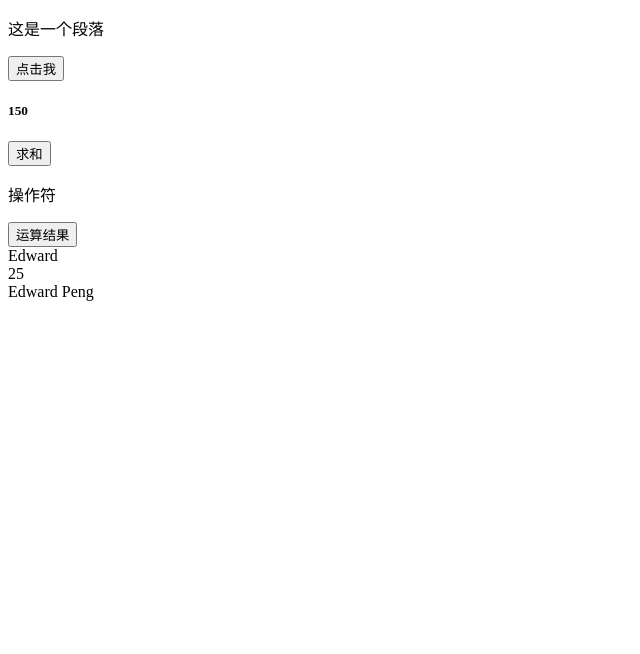
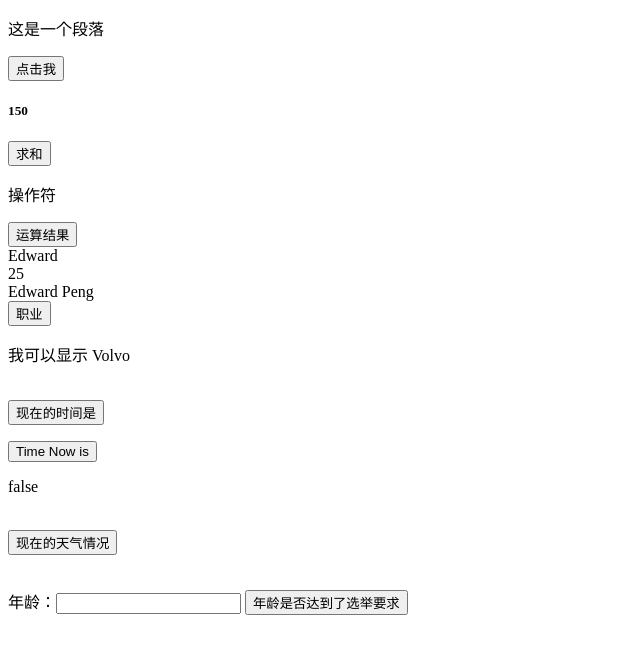
Before and after one commit to coolpeng/JavaScriptPractice, a plain HTML site: page JSPractice/index.html in a window 1280 px wide. Shown: the whole page, without its empty margins (0-640 px from the left). Drawn offline with Linux system fonts and the light colour scheme.

Commit message:
Basic Practice

```diff
--- a/JSPractice/index.html
+++ b/JSPractice/index.html
@@ -23,8 +23,43 @@
 		<button type="button" onclick="computationFun()">运算结果</button>
 		<script src="js/002 Grammar.js"></script>
 		<script src="js/004 DataType.js"></script>
-		<!--对象-->
+		<!--005 对象-->
 		<br />
 		<script src="js/005 Object.js"></script>
+
+		<!--006 函数-->
+		<br />
+		<button type="button" onclick="nameAndJobFun('Edward','Engineer')">职业</button>
+		<script src="js/006 Function.js"></script>
+
+		<!--007 作用域-->
+		<br />
+		<p id="p007"></p>
+		<script src="js/007 ActionScope.js"></script>
+
+		<!--008 事件-->
+		<br />
+		<button type="button" onclick="showDate()">现在的时间是</button>
+		<script src="js/008 Event.js"></script>
+		<p id="p008"></p>
+		<button type="button" onclick="this.innerHTML=Date()">Time Now is</button>
+
+		<!--009 字符串-->
+		<br />
+		<p id="p009"></p>
+		<script src="js/009 String.js"></script>
+
+		<!--010 运算符-->
+		<br />
+		<button type="button" onclick="addStringF()">现在的天气情况</button>
+		<p id="p010"></p>
+		<script src="js/010 Operator.js"></script>
+
+		<!--011 JavaScript 比较 和 逻辑运算符-->
+		<br />
+		年龄：<input type="text" id="age"/>
+		<button type="button" onclick="myFunction()">年龄是否达到了选举要求</button>
+		<p id="p011"></p>
+		<script src="js/011 Comparison.js"></script>
 	</body>
 </html>
--- a/JSPractice/js/006 Function.js
+++ b/JSPractice/js/006 Function.js
@@ -25,3 +25,6 @@ function myFunction(var1,var2)
 }
 
  * */
+function nameAndJobFun(name, job) {
+	alert("Welcome " + name + ", the " + job);
+}
--- /dev/null
+++ b/JSPractice/js/007 ActionScope.js
@@ -0,0 +1,67 @@
+// JavaScript 作用域
+
+/*
+在 JavaScript 中, 对象和函数同样也是变量。
+在 JavaScript 中, 作用域为可访问变量，对象，函数的集合。
+JavaScript 函数作用域: 作用域在函数内修改。
+ */
+
+// 1.0 JavaScript 局部作用域
+
+/*
+变量在函数内声明，变量为局部作用域。
+局部变量：只能在函数内部访问。
+因为局部变量只作用于函数内，所以不同的函数可以使用相同名称的变量。
+局部变量在函数开始执行时创建，函数执行完后局部变量会自动销毁。
+
+ * */
+/*
+// 此处不能调用 carName 变量
+function myFunction() {
+    var carName = "Volvo";
+    // 函数内可调用 carName 变量
+}
+*/
+
+// 1.1 JavaScript 全局变量
+
+//变量在函数外定义，即为全局变量。
+//全局变量有 全局作用域: 网页中所有脚本和函数均可使用。
+
+/*
+ var carName = " Volvo";
+// 此处可调用 carName 变量
+function myFunction() {
+    // 函数内可调用 carName 变量
+}
+ * */
+//如果变量在函数内没有声明（没有使用 var 关键字），该变量为全局变量。
+//以下实例中 carName 在函数内，但是为全局变量。
+/*
+ // 此处可调用 carName 变量
+function myFunction() {
+    carName = "Volvo";
+    // 此处可调用 carName 变量
+}
+ * */
+
+// 1.2 JavaScript 变量生命周期
+/*
+JavaScript 变量生命周期在它声明时初始化。
+局部变量在函数执行完毕后销毁。
+全局变量在页面关闭后销毁。
+ * */
+
+// 1.3 函数参数
+//函数参数只在函数内起作用，是局部变量
+
+// 1.4 HTML 中的全局变量
+// 在 HTML 中, 全局变量是 window 对象: 所有数据变量都属于 window 对象。
+
+myFunction();
+document.getElementById("p007").innerHTML =
+	"我可以显示 " + window.carName;
+function myFunction()
+{
+    carName = "Volvo";
+}
--- /dev/null
+++ b/JSPractice/js/008 Event.js
@@ -0,0 +1,29 @@
+// JavaScript 事件
+
+//HTML 事件是发生在 HTML 元素上的事情。
+//当在 HTML 页面中使用 JavaScript 时， JavaScript 可以触发这些事件。
+
+// 1.0 HTML 事件
+/*
+HTML 事件可以是浏览器行为，也可以是用户行为。
+以下是 HTML 事件的实例：
+HTML 页面完成加载
+HTML input 字段改变时
+HTML 按钮被点击
+通常，当事件发生时，你可以做些事情。
+在事件触发时 JavaScript 可以执行一些代码。
+HTML 元素中可以添加事件属性，使用 JavaScript 代码来添加 HTML 元素。
+
+ * */
+
+/*
+ * 单引号
+ * <some-HTML-element some-event='JavaScript 代码'>
+ *
+ * 双引号
+ * <some-HTML-element some-event="JavaScript 代码">
+
+ * */
+function showDate() {
+	document.getElementById("p008").innerHTML=Date();
+}
--- /dev/null
+++ b/JSPractice/js/009 String.js
@@ -0,0 +1,143 @@
+// JavaScript 字符串
+// JavaScript 字符串用于存储和处理文本。
+
+// 1.0 JavaScript 字符串
+
+/*
+ * 字符串可以是插入到引号中的任何字符。你可以使用单引号或双引号
+var carname = "Volvo XC60";
+var carname = 'Volvo XC60';
+可以使用索引位置来访问字符串中的每个字符
+var character = carname[0];
+
+可以在字符串中使用引号，字符串中的引号不要与字符串的引号相同
+var a = "It's me";
+var b = 'Hello, "Tom" ';
+var c = "Hello, 'Tom' ";
+
+可以在字符串添加转义字符来使用引号
+var d = "Hello, \"Tom\" ";
+
+ *
+ */
+
+// 1.1 字符串长度
+//可以使用内置属性 length 来计算字符串的长度
+/*
+var string = "HelloWorld";
+var sln = string.length;
+*/
+
+// 1.2 特殊字符
+// 可以使用反斜杠 (\) 来转义 "" 字符串中的双引号
+
+//var name = "My name is \"Edward\" ";
+
+//  反斜杠是一个转义字符。 转义字符将特殊字符转换为字符串字符
+
+/*
+下表中列举了在字符串中可以使用转义字符转义的特殊字符：
+代码	输出
+\'	单引号
+\"	双引号
+\\	反斜杠
+\n	换行
+\r	回车
+\t	tab(制表符)
+\b	退格符
+\f	换页符
+*/
+
+// 1.3 字符串可以是对象
+
+/*
+var x = ""John;
+var y = new String("John");
+typeof x // 返回String
+typeof y // 返回Object
+
+不要创建 String 对象。它会拖慢执行速度，并可能产生其他副作用
+*/
+
+var x = "John";
+var y = new String("John");
+document.getElementById("p009").innerHTML= x===y;
+// === 为绝对相等，即数据类型与值都必须相等; 结果为 false，因为 x 是字符串，y 是对象
+
+// 1.4 字符串属性和方法
+
+// 原始值字符串，如 "John", 没有属性和方法(因为他们不是对象)。
+// 原始值可以使用 JavaScript 的属性和方法，
+// 因为 JavaScript 在执行方法和属性时可以把原始值当作对象
+
+// 字符串属性
+
+/*
+属性	描述
+constructor	返回创建字符串属性的函数
+length	返回字符串的长度
+prototype	允许您向对象添加属性和方法
+*/
+
+// 字符串方法
+
+/*
+方法	描述
+charAt()	返回指定索引位置的字符
+charCodeAt()	返回指定索引位置字符的 Unicode 值
+concat()	连接两个或多个字符串，返回连接后的字符串
+fromCharCode()	将 Unicode 转换为字符串
+indexOf()	返回字符串中检索指定字符第一次出现的位置
+lastIndexOf()	返回字符串中检索指定字符最后一次出现的位置
+localeCompare()	用本地特定的顺序来比较两个字符串
+match()	找到一个或多个正则表达式的匹配
+replace()	替换与正则表达式匹配的子串
+search()	检索与正则表达式相匹配的值
+slice()	提取字符串的片断，并在新的字符串中返回被提取的部分
+split()	把字符串分割为子字符串数组
+substr()	从起始索引号提取字符串中指定数目的字符
+substring()	提取字符串中两个指定的索引号之间的字符
+toLocaleLowerCase()	根据主机的语言环境把字符串转换为小写，只有几种语言（如土耳其语）具有地方特有的大小写映射
+toLocaleUpperCase()	根据主机的语言环境把字符串转换为大写，只有几种语言（如土耳其语）具有地方特有的大小写映射
+toLowerCase()	把字符串转换为小写
+toString()	返回字符串对象值
+toUpperCase()	把字符串转换为大写
+trim()	移除字符串首尾空白
+valueOf()	返回某个字符串对象的原始值
+ */
+
+// 备注
+
+/*
+JavaScript == 与 === 区别
+1、对于 string、number 等基础类型，== 和 === 是有区别的
+a）不同类型间比较，== 之比较 "转化成同一类型后的值" 看 "值" 是否相等，=== 如果类型不同，其结果就是不等。
+ b）同类型比较，直接进行 "值" 比较，两者结果一样。
+2、对于 Array,Object 等高级类型，== 和 === 是没有区别的
+进行 "指针地址" 比较
+3、基础类型与高级类型，== 和 === 是有区别的
+a）对于 ==，将高级转化为基础类型，进行 "值" 比较
+ b）因为类型不同，=== 结果为 false
+4、!= 为 == 的非运算，!== 为 === 的非运算
+
+var num=1；
+
+var str="1"；
+
+var test=1；
+
+test == num   //true　相同类型　相同值
+
+test === num  //true　相同类型　相同值
+
+test !== num  //false test与num类型相同，其值也相同,　非运算肯定是false
+
+num == str   //true 　把str转换为数字，检查其是否相等。
+
+num != str   //false  == 的 非运算
+
+num === str  //false  类型不同，直接返回false
+
+num !== str  //true   num 与 str类型不同 意味着其两者不等　非运算自然是true啦
+
+*/
--- /dev/null
+++ b/JSPractice/js/010 Operator.js
@@ -0,0 +1,100 @@
+// JavaScript 运算符
+
+// 1.0 JavaScript 算术运算符
+
+/*
+y=5，下面的表格解释了这些算术运算符
+
+运算符	描述		例子		x 运算结果	y 运算结果
++		加法		x=y+2		7			5
+-		减法		x=y-2		3			5
+*		乘法		x=y*2		10			5
+/		除法		x=y/2		2.5			5
+%		取模（余数）	x=y%2	1			5
+++		自增		x=++y		6			6
+				x=y++		5			6
+--		自减		x=--y		4			4
+				x=y--		5			4
+
+ */
+
+// 1.1 JavaScript 赋值运算符
+
+/*
+赋值运算符用于给 JavaScript 变量赋值。
+给定 x=10 和 y=5，下面的表格解释了赋值运算符：
+运算符	例子		等同于	运算结果
+=		x=y	 			x=5
++=		x+=y		x=x+y	x=15
+-=		x-=y		x=x-y	x=5
+*=		x*=y		x=x*y	x=50
+/=		x/=y		x=x/y	x=2
+%=		x%=y		x=x%y	x=0
+
+ */
+
+// 1.2 用于字符串的 + 运算符
+
+// + 运算符用于把文本值或字符串变量加起来（连接起来）。
+//如需把两个或多个字符串变量连接起来，请使用 + 运算符
+
+function addStringF() {
+	var str1 = "What a nice";
+	var str2 = "day !";
+	var str3 = str1 + " " +str2;
+	document.getElementById("p010").innerHTML= str3;
+}
+
+// 1.3 对字符串和数字进行加法运算
+// 两个数字相加，返回数字相加的和，如果数字与字符串相加，返回字符串
+
+/*
+var x = 5 + 5;
+var y = "5" + 5;
+var z = "hello" + 5;
+*/
+
+// 10
+// 55
+// hello5
+
+// 空文本 + 数字得到的运算结果都是把数字转成字符串，
+// 无论文本有多少个空格。但是空格会计入长度
+
+/*
+var result1= 5+5+"abc"; //结果将是"10abc"
+var result2= ""+5+5+"abc"; //结果将是"55abc"
+
+var result1 =""+5;         // 得到的结果是"5"
+var result2 =" "+5;        // 得到的结果是" 5"
+var result3 ="       "+5;  // 得到的结果是"       5"
+*/
+// 备注
+
+/*
+1. 字符串和数字相加，数字转成字符串
+var one="This is a test";
+var two=123;
+var three=one+two;
+// 结果：three:This is a test123
+
+2. 数字和布尔值相加，布尔值 false 转成 0，true 转成 1
+var one=13;
+var two=true;
+var three=one+two;
+// 结果 three:14
+
+3. 字符串与布尔值相加，布尔值转化成字符串
+
+4. 取模运算的结果符号只与左边值的符号有关
+var x = 7 % 3; // 结果为 1
+var y = 7 % (-3); // 结果为 1
+var z = (-7) % 3; // 结果为 -1
+
+5. 数字与 null(空值) 相加，null 转化为数字 0
+var car=null+3+4;    // 结果为7
+
+6. 字符串与 null(空值) 相加，null 转化为字符串
+var car=null+"a";    // 结果为 nulla
+
+ */
--- /dev/null
+++ b/JSPractice/js/011 Comparison.js
@@ -0,0 +1,47 @@
+// JavaScript 比较 和 逻辑运算符
+// 比较和逻辑运算符用于测试 true 或者 false
+
+// 1.0 比较运算符
+// 比较运算符在逻辑语句中使用，以测定变量或值是否相等
+
+/*
+x=5，下面的表格解释了比较运算符：
+运算符	描述		比较		返回值
+==		等于		x==8		false
+				x==5		true
+===		绝对等于（值和类型均相等）	x==="5"	false
+				x===5	true
+!=	 	不等于	x!=8		true
+!==	 	不绝对等于（值和类型有一个不相等，或两个都不相等）	x!=="5"	true
+				x!==5	false
+>		 大于	x>8		false
+<	 	小于		x<8		true
+>=	 大于或等于	x>=8		false
+<=	 小于或等于	x<=8		true
+
+ */
+
+// 1.1 逻辑运算符
+// 逻辑运算符用于测定变量或值之间的逻辑
+
+/*
+给定 x=6 以及 y=3，下表解释了逻辑运算符
+
+运算符	描述		例子
+&&		and		(x < 10 && y > 1) 为 true
+||		or		(x==5 || y==5) 为 false
+!		not		!(x==y) 为 true
+
+ */
+
+// 1.2 条件运算符
+// JavaScript 还包含了基于某些条件对变量进行赋值的条件运算符
+
+// 语法: variablename=(condition)?value1:value2
+
+function myFunction() {
+	var age, voteable;
+	age = document.getElementById("age").value;
+	voteable = (age < 18)?"年龄太小未达到要求":"年龄已达到要求";
+	document.getElementById("p011").innerHTML = voteable;
+}
```
Also changed, not shown: JSPractice/js/012 IfElse.js (added, +51 -0 lines).
